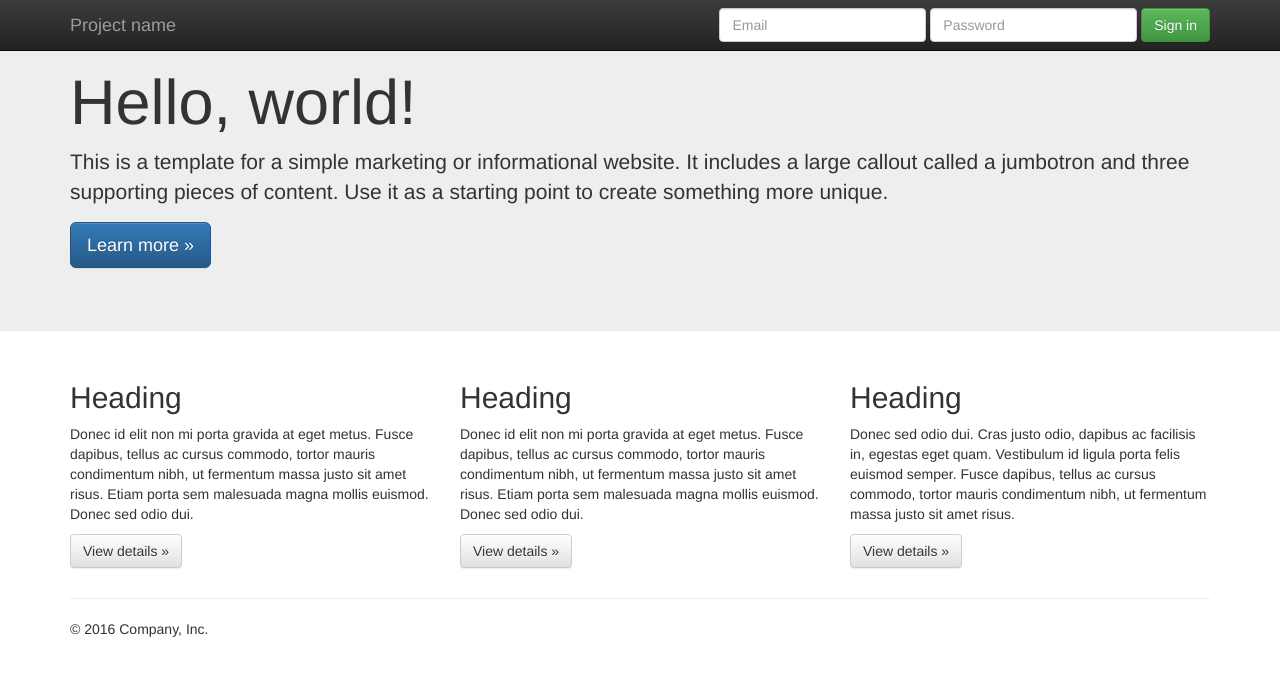
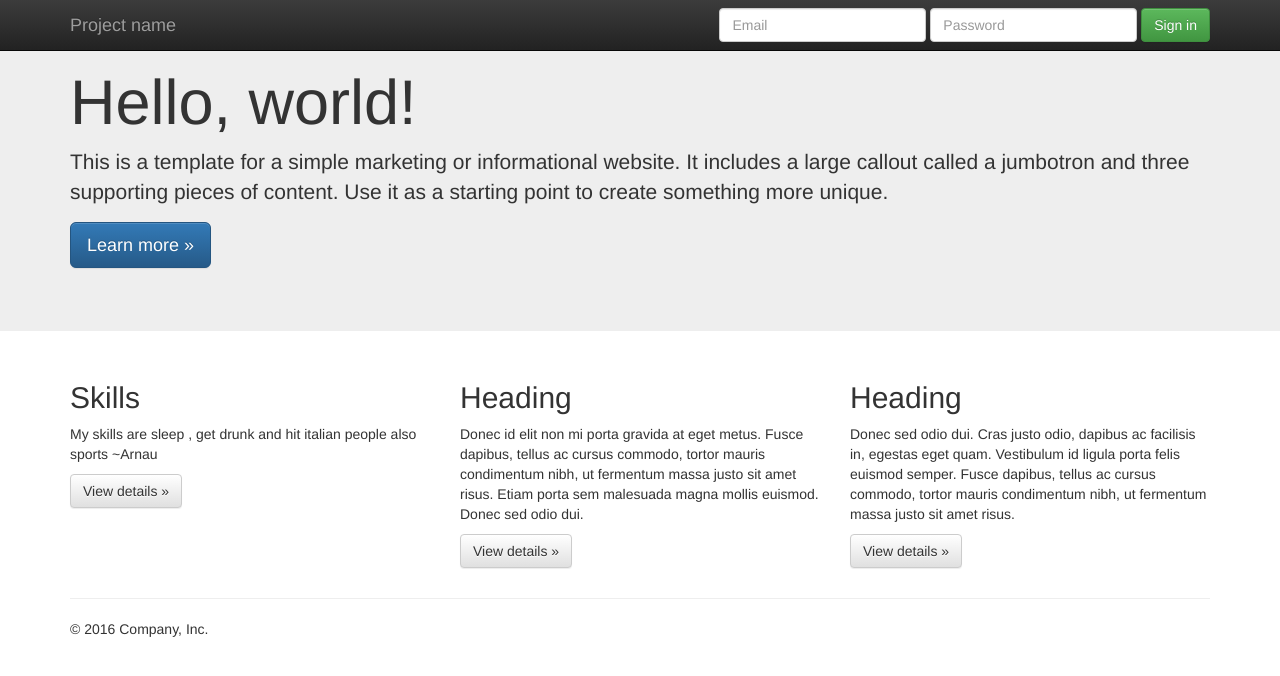
Before and after one commit to arnaualbert/M08_jumbotron, a plain HTML site: page index.html in a window 1280 px wide. Drawn offline with nearby package versions, Linux system fonts and the light colour scheme.

Commit message:
My first personal homepage

```diff
--- a/index.html
+++ b/index.html
@@ -68,8 +68,8 @@ rel="stylesheet">
       <!-- Example row of columns -->
       <div class="row">
         <div class="col-md-4">
-          <h2>Heading</h2>
-          <p>Donec id elit non mi porta gravida at eget metus. Fusce dapibus, tellus ac cursus commodo, tortor mauris condimentum nibh, ut fermentum massa justo sit amet risus. Etiam porta sem malesuada magna mollis euismod. Donec sed odio dui. </p>
+          <h2>Skills</h2>
+          <p>My skills are sleep , get drunk and hit italian people also sports ~Arnau </p>
           <p><a class="btn btn-default" href="#" role="button">View details »</a></p>
         </div>
         <div class="col-md-4">
```
